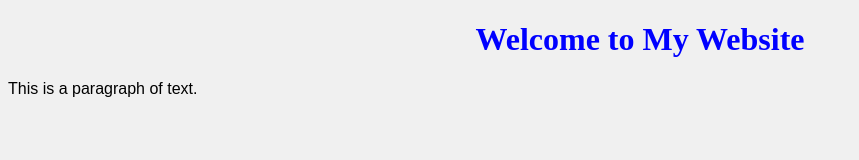
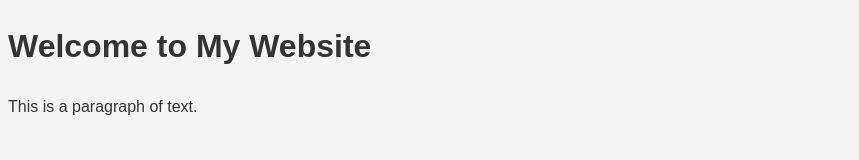
Before and after one commit to FAC-community/NickChua-sWebsite, a plain HTML site: page index.html in a window 1280 px wide. Shown: the whole page, without its empty margins (0-859 px from the left). Drawn offline with Linux system fonts and the light colour scheme.

Commit message:
Update to <head> element, stylesheet linked to pages

```diff
--- a/index.html
+++ b/index.html
@@ -1,24 +1,12 @@
 <!DOCTYPE html>
 <html>
-<head>
-    <title>My First Web Page</title>
-    <style>
+    <head>
+        <meta charset="UTF-8">
+        <meta name="viewport" content="width=device-width, initial-scale=1.0">
+        <title>Nick Chua</title>
+        <link rel="stylesheet" href="styles.css" />
+      </head>
 
-        body {
-            background-color: #f0f0f0;
-        }
-        h1 {
-            color: blue;
-            text-align: center;
-        }
-        p {
-            font-family: Arial, sans-serif;
-            font-size: 16px;
-        }
-
-</style>
-
-</head>
 <body>
     <h1>Welcome to My Website</h1>
     <p>This is a paragraph of text.</p>
```
Also changed, not shown: about.html (+7 -3 lines), portfolio.html (+7 -3 lines).
